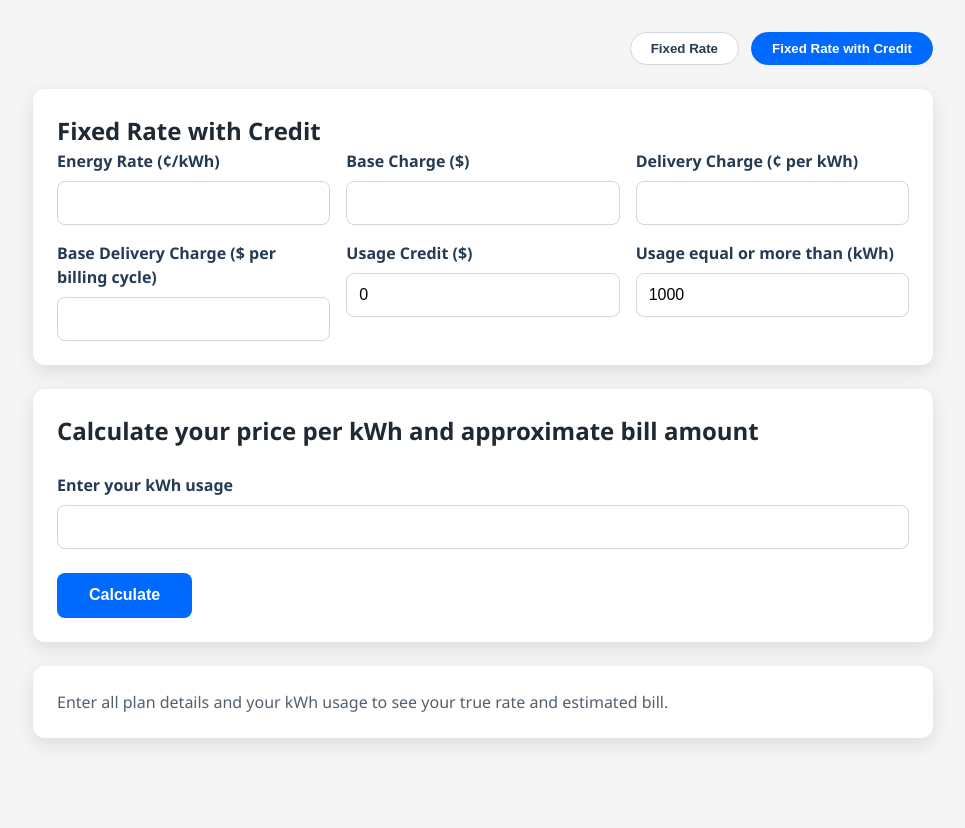
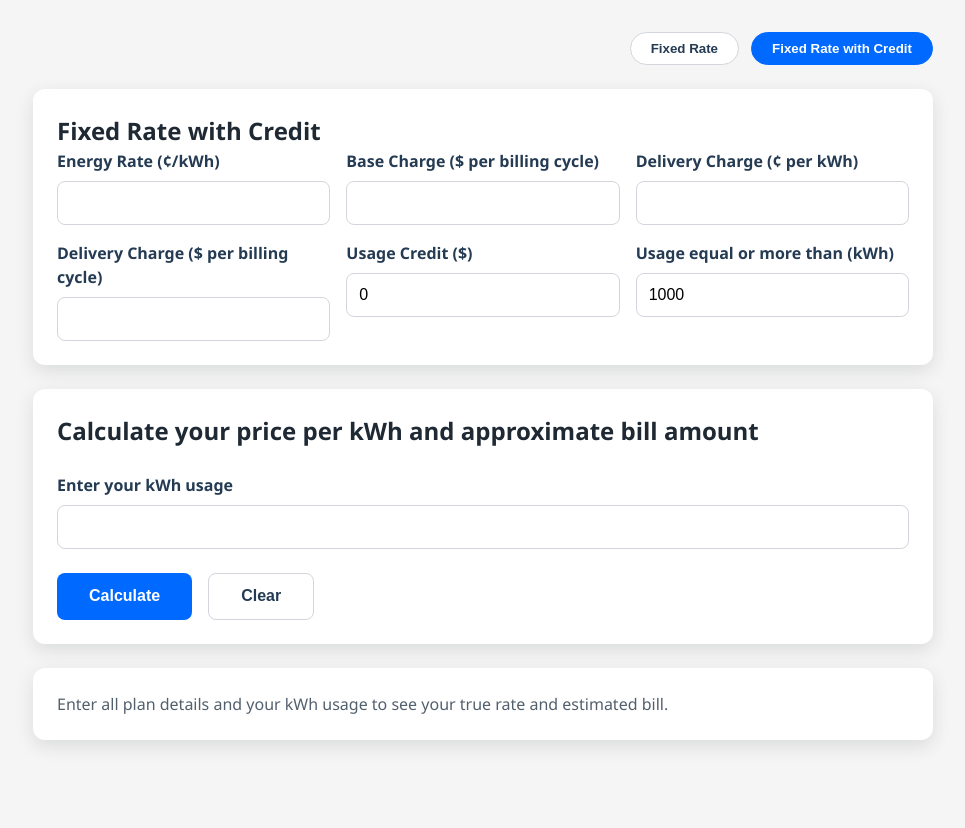
Before and after one commit to ezskape/TX-Calc, a Flask app: page / in a window 1280 px wide, after a click on "Fixed Rate with Credit". Shown: the part 147-975 px from the top of the page, without its empty margins (157-1122 px from the left). Before the commit the page ends 892 px from the top, so only its background shows below. Run offline with Flask 3, Linux system fonts and the light colour scheme.

Commit message:
Update fixed rate forms and add clear option

```diff
--- a/static/css/styles.css
+++ b/static/css/styles.css
@@ -114,6 +114,12 @@ body {
   margin: 1.5rem 0;
 }
 
+.form-actions {
+  display: flex;
+  gap: 1rem;
+  flex-wrap: wrap;
+}
+
 .calculate-button {
   background-color: #0069ff;
   color: #ffffff;
@@ -129,6 +135,26 @@ body {
 .calculate-button:hover,
 .calculate-button:focus {
   background-color: #0051c4;
+}
+
+.clear-button {
+  background-color: transparent;
+  color: #243b53;
+  border: 1px solid #d2d6dc;
+  border-radius: 8px;
+  padding: 0.85rem 2rem;
+  font-size: 1rem;
+  font-weight: 600;
+  cursor: pointer;
+  transition: background-color 0.2s ease-in-out, color 0.2s ease-in-out,
+    border-color 0.2s ease-in-out;
+}
+
+.clear-button:hover,
+.clear-button:focus {
+  background-color: #f0f4f8;
+  color: #102a43;
+  border-color: #9aa5b1;
 }
 
 .results-grid {
@@ -194,6 +220,18 @@ body {
     color: #ffffff;
   }
 
+  .clear-button {
+    color: #d9e2ec;
+    border-color: #52606d;
+  }
+
+  .clear-button:hover,
+  .clear-button:focus {
+    background-color: #243b53;
+    border-color: #9aa5b1;
+    color: #ffffff;
+  }
+
   .subtitle,
   .result-note {
     color: #9aa5b1;
--- a/static/js/main.js
+++ b/static/js/main.js
@@ -23,12 +23,16 @@ class PlanCalculator {
     this.resultsPlaceholder = panel.querySelector(".results-placeholder");
     this.errorSection = panel.querySelector(".error-card");
     this.errorMessage = panel.querySelector(".error-message");
+    this.clearButton = form.querySelector(".clear-button");
 
     this.hideResults();
     this.clearError();
 
     this.form.addEventListener("submit", (event) => this.handleSubmit(event));
     this.form.addEventListener("input", () => this.handleInput());
+    if (this.clearButton) {
+      this.clearButton.addEventListener("click", () => this.handleClear());
+    }
   }
 
   async handleSubmit(event) {
@@ -89,6 +93,28 @@ class PlanCalculator {
     this.errorMessage.textContent = "";
     this.errorSection.hidden = true;
   }
+
+  handleClear() {
+    let preservedThresholdValue;
+    if (this.planType === "fixed_rate_credit") {
+      const thresholdInput = this.form.querySelector("#credit-threshold");
+      if (thresholdInput) {
+        preservedThresholdValue = thresholdInput.value;
+      }
+    }
+
+    this.form.reset();
+
+    if (this.planType === "fixed_rate_credit") {
+      const thresholdInput = this.form.querySelector("#credit-threshold");
+      if (thresholdInput && preservedThresholdValue !== undefined) {
+        thresholdInput.value = preservedThresholdValue;
+      }
+    }
+
+    this.hideResults();
+    this.clearError();
+  }
 }
 
 function setupTabs() {
--- a/templates/index.html
+++ b/templates/index.html
@@ -65,7 +65,7 @@
                 />
               </label>
               <label class="form-field">
-                <span>Base Charge ($)</span>
+                <span>Base Charge ($ per billing cycle)</span>
                 <input
                   type="number"
                   id="fixed-base-charge"
@@ -87,7 +87,7 @@
                 />
               </label>
               <label class="form-field">
-                <span>Base Delivery Charge ($ per billing cycle)</span>
+                <span>Delivery Charge ($ per billing cycle)</span>
                 <input
                   type="number"
                   id="fixed-base-delivery-charge"
@@ -132,8 +132,8 @@
               </div>
             </div>
             <p class="result-note is-hidden">
-              True rate per kWh is calculated as ((energy rate + delivery charge) / 100) +
-              ((base charge + base delivery charge) / usage).
+              True rate per kWh is calculated using information entered, approximate bill
+              amount is calculated as price per kwh * kwh usage.
             </p>
           </section>
 
@@ -169,7 +169,7 @@
                 />
               </label>
               <label class="form-field">
-                <span>Base Charge ($)</span>
+                <span>Base Charge ($ per billing cycle)</span>
                 <input
                   type="number"
                   id="credit-base-charge"
@@ -191,7 +191,7 @@
                 />
               </label>
               <label class="form-field">
-                <span>Base Delivery Charge ($ per billing cycle)</span>
+                <span>Delivery Charge ($ per billing cycle)</span>
                 <input
                   type="number"
                   id="credit-base-delivery-charge"
@@ -242,7 +242,10 @@
               />
             </div>
 
-            <button type="submit" class="calculate-button">Calculate</button>
+            <div class="form-actions">
+              <button type="submit" class="calculate-button">Calculate</button>
+              <button type="button" class="clear-button">Clear</button>
+            </div>
           </section>
 
           <section class="card results-card">
```
